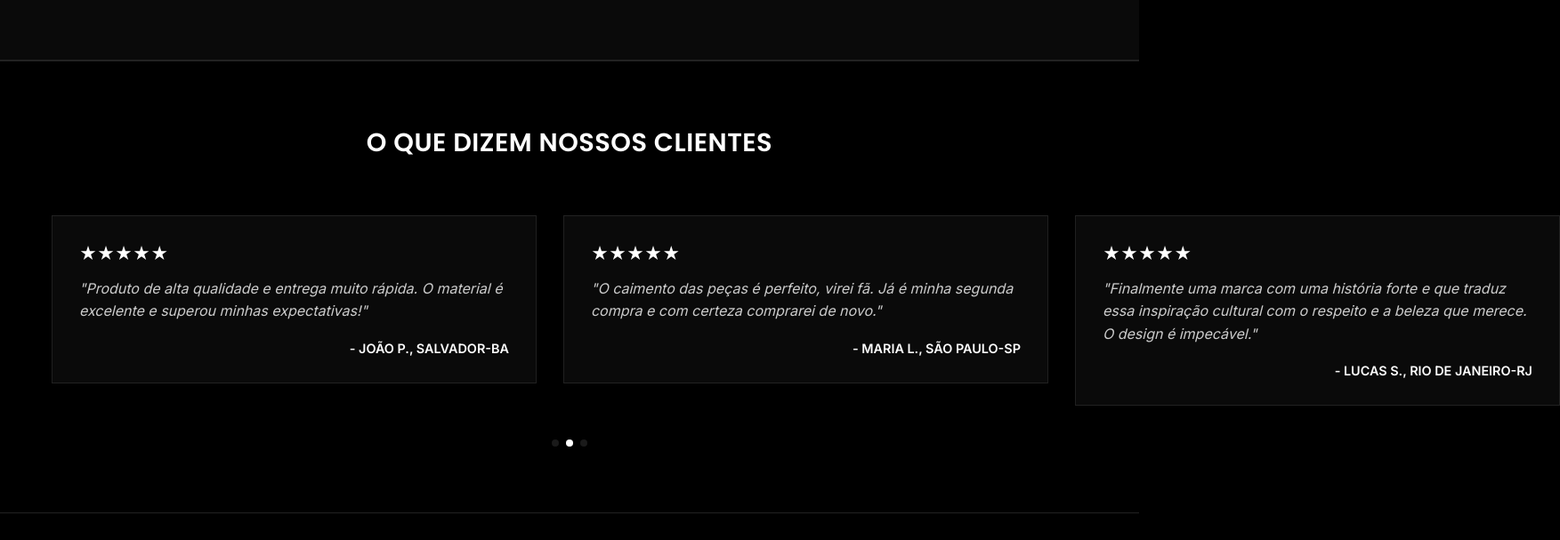
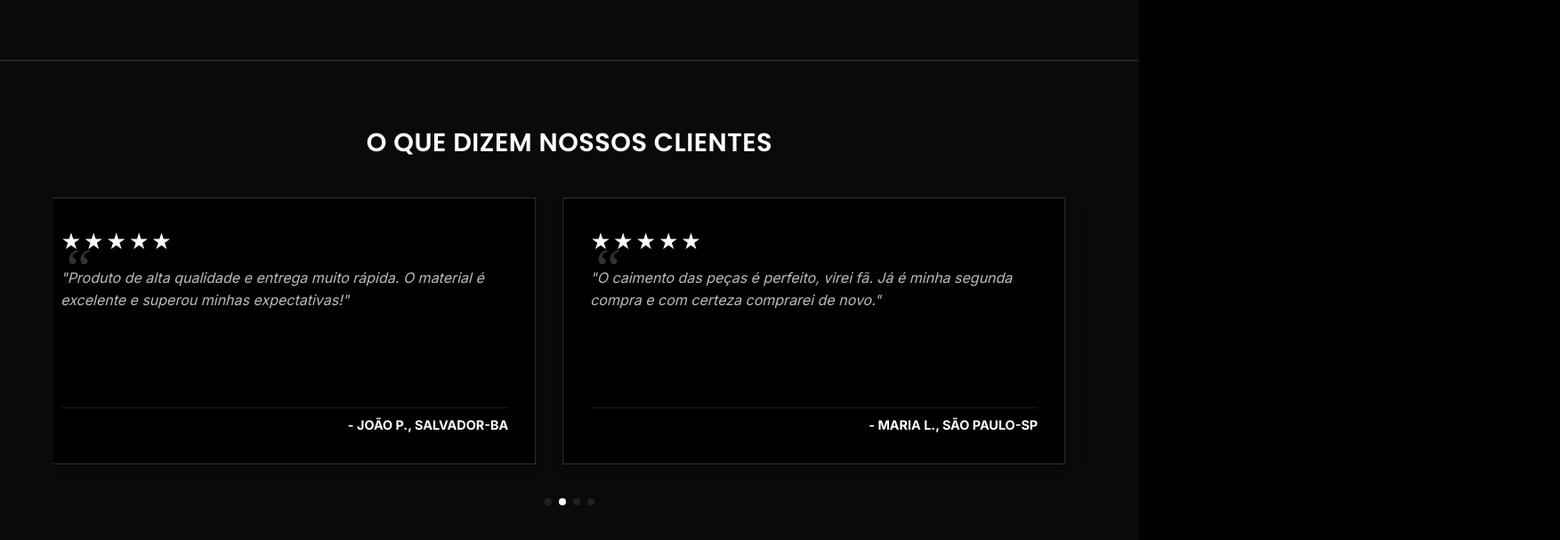
Before and after one commit to Uchoacode/nashcompany-TESTE-, a plain HTML site: page index.html in a window 1280 px wide. Shown: the part 1465-2072 px from the top of the page at 89% size, 1753 px wide, since content can reach past the window. Drawn offline with nearby package versions, Linux system fonts and the light colour scheme.

Commit message:
asdasdsad

```diff
--- a/index.html
+++ b/index.html
@@ -581,52 +581,69 @@
         }
 
 
-        /* --- Depoimentos --- */
+        /* --- Depoimentos (REFEITO) --- */
         .testimonial-section {
             padding: 70px 0;
-            background-color: #000;
+            background-color: #0a0a0a; /* Fundo levemente mais claro que o preto total */
             border-top: 1px solid #222;
             border-bottom: 1px solid #222;
         }
         .testimonial-swiper {
-            padding: 20px 20px 50px 20px !important;
-            overflow: visible;
+            padding: 0 20px 40px 20px !important; /* Ajuste o padding inferior para a paginação */
+            overflow: hidden; /* Garantir que o carrossel não quebre o layout */
             max-width: 1200px;
             margin: 0 auto;
         }
         .testimonial-card {
-            background-color: #0a0a0a;
-            border: 1px solid #222;
-            padding: 30px;
+            background-color: #000; /* Fundo escuro para o card */
+            border: 1px solid #333; /* Borda um pouco mais visível */
+            padding: 35px 30px; /* Mais padding */
             text-align: left;
-            height: 100%;
+            height: auto; /* Deixa o card se ajustar ao conteúdo */
+            min-height: 250px; /* Garante altura mínima visualmente */
             display: flex;
             flex-direction: column;
             transition: transform 0.3s ease, box-shadow 0.3s ease;
+            box-shadow: 0 4px 10px rgba(0, 0, 0, 0.3);
         }
         .testimonial-card:hover {
             transform: translateY(-5px);
-            box-shadow: 0 10px 20px rgba(255, 255, 255, 0.05);
+            box-shadow: 0 10px 20px rgba(255, 255, 255, 0.08); /* Sombra mais destacada */
         }
         .testimonial-rating {
-            font-size: 1.2rem;
+            font-size: 1.4rem; /* Estrelas maiores */
             color: #fff;
             margin-bottom: 15px;
+            letter-spacing: 2px;
         }
         .testimonial-text {
             font-size: 1rem;
             font-style: italic;
             line-height: 1.6;
-            color: #ccc;
-            flex-grow: 1;
-            margin-bottom: 20px;
+            color: #bbb;
+            flex-grow: 1; /* Faz o texto ocupar o espaço necessário */
+            margin-bottom: 25px;
+            position: relative;
+        }
+        /* Adiciona aspas elegantes no topo do depoimento */
+        .testimonial-text::before {
+            content: "“";
+            font-family: serif;
+            font-size: 4rem;
+            color: #333;
+            position: absolute;
+            top: -20px;
+            left: -15px;
+            line-height: 1;
         }
         .testimonial-author {
             font-size: 0.9rem;
-            font-weight: 600;
+            font-weight: 700; /* Negrito */
             color: #fff;
             text-transform: uppercase;
             text-align: right;
+            border-top: 1px solid #1a1a1a;
+            padding-top: 10px;
         }
         .testimonial-pagination {
             bottom: 0 !important;
@@ -637,6 +654,7 @@
         .testimonial-pagination .swiper-pagination-bullet-active {
             background: #fff;
         }
+
 
         /* --- Seção Instagram --- */
         .instagram-section {
@@ -999,11 +1017,21 @@
             margin-bottom: 5px;
         }
 
-        /* AJUSTE PARA DESKTOP */
+        /* AJUSTE PARA DESKTOP E SWIPER */
         @media (min-width: 769px) {
             .modal-content {
                 width: 80%;
                 max-width: 650px;
+            }
+            .testimonial-swiper {
+                padding: 0 0 50px 0 !important; /* Remove padding lateral no desktop */
+            }
+            .testimonial-card {
+                 min-height: 300px; /* Mais alto no desktop */
+            }
+            .testimonial-text::before {
+                top: -30px;
+                left: 0;
             }
 
             /* [O restante dos estilos desktop permanece igual ou foi integrado acima] */
@@ -1257,6 +1285,13 @@
                                 <p class="testimonial-author">- Lucas S., Rio de Janeiro-RJ</p>
                             </div>
                         </div>
+                         <div class="swiper-slide">
+                            <div class="testimonial-card">
+                                <div class="testimonial-rating">★★★★★</div>
+                                <p class="testimonial-text">"Estou impressionado com a atenção aos detalhes. A costura é perfeita e a camiseta tem um toque super macio. Recomendo demais!"</p>
+                                <p class="testimonial-author">- Pedro A., Curitiba-PR</p>
+                            </div>
+                        </div>
 
                     </div>
                     <div class="swiper-pagination testimonial-pagination"></div>
@@ -1550,7 +1585,7 @@
                 },
             });
 
-            // --- 4. LÓGICA DO CARROSSEL DE DEPOIMENTOS ---
+            // --- 4. LÓGICA DO CARROSSEL DE DEPOIMENTOS (BREAKPOINTS AJUSTADOS) ---
             const testimonialSwiper = new Swiper('.testimonial-swiper', {
                 loop: true,
                 autoplay: {
@@ -1561,11 +1596,11 @@
                     el: '.testimonial-pagination',
                     clickable: true,
                 },
-                slidesPerView: 1,
+                slidesPerView: 1, // 1 slide no mobile
                 spaceBetween: 20,
                 breakpoints: {
                     769: {
-                        slidesPerView: 2,
+                        slidesPerView: 2, // 2 slides no desktop
                         spaceBetween: 30
                     }
                 }
```
